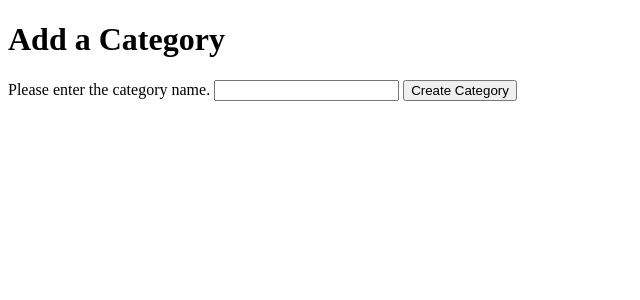
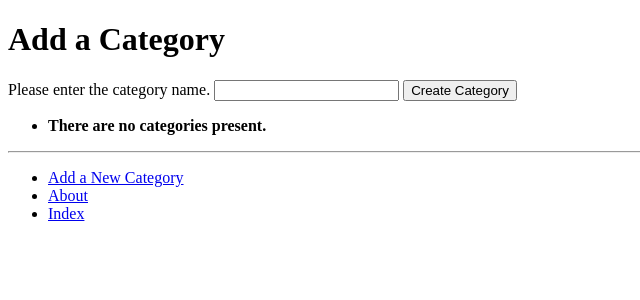
Before and after one commit to pauldoh21/tango_with_django_project, a Django app: page /rango/add_category/ in a window 1280 px wide. Shown: the top 300 px of the page, without its empty margins (0-640 px from the left). Run offline with Django 3.2, Linux system fonts and the light colour scheme; data that the repository does not hold is empty.

Commit message:
Chapter 9

```diff
--- /dev/null
+++ b/rango/templatetags/rango_template_tags.py
@@ -0,0 +1,9 @@
+from django import template
+from rango.models import Category
+
+register = template.Library()
+
+@register.inclusion_tag('rango/categories.html')
+def get_category_list(current_category=None):
+    return {'categories': Category.objects.all(),
+            'current_category': current_category}
--- a/rango/urls.py
+++ b/rango/urls.py
@@ -8,5 +8,5 @@ urlpatterns = [
     path('about/', views.about, name='about'),
     path('category/<slug:category_name_slug>/', views.show_category, name='show_category'),
     path('add_category/', views.add_category, name='add_category'),
-path('category/<slug:category_name_slug>/add_page/', views.add_page, name='add_page'),
+    path('category/<slug:category_name_slug>/add_page/', views.add_page, name='add_page'),
 ]
--- a/templates/rango/about.html
+++ b/templates/rango/about.html
@@ -1,4 +1,3 @@
-{% load staticfiles %}
 {% extends 'rango/base.html' %}
 {% load staticfiles %}
 
--- a/templates/rango/add_category.html
+++ b/templates/rango/add_category.html
@@ -1,12 +1,14 @@
-<!DOCTYPE html>
-<html>
-    <head>
-        <title>Rango</title>
-    </head>
-    <body>
+{% extends 'rango/base.html' %}
+{% load staticfiles %}
+
+{% block title_block %}
+	Add a Category
+{% endblock %}
+
+{% block body_block %}
         <h1>Add a Category</h1>
         <div>
-            <form id="category_form" method="post" action="/rango/add_category/">
+            <form id="category_form" method="post" action="{% url 'rango:add_category' %}">
                 {% csrf_token %}
                 {% for hidden in form.hidden_fields %}
                     {{ hidden }}
@@ -19,5 +21,4 @@
                 <input type="submit" name="submit" value="Create Category" />
             </form>
         </div>
-    </body>
-</html>
+{% endblock %}
--- a/templates/rango/base.html
+++ b/templates/rango/base.html
@@ -1,5 +1,6 @@
 <!DOCTYPE html>
-{& load staticfiles %}
+{% load staticfiles %}
+{% load rango_template_tags %}
 
 <html lang="en">
 <head>
@@ -13,15 +14,20 @@
 </head>
 <body>
   <div>
-  {& block body_block %}
+  {% block body_block %}
   {% endblock %}
+  </div>
+  <div>
+    {% block sidebar_block %}
+      {% get_category_list category %}
+    {% endblock %}
   </div>
   <hr />
   <div>
     <ul>
-      <li><a href="{% url 'rango:add_category %}">Add a New Category</a></li>
-      <li><a href="{% url rango:about %}">About</a></li>
-      <li><a href="{% url rango:index %}">Index</a></li>
+      <li><a href="{% url 'rango:add_category' %}">Add a New Category</a></li>
+      <li><a href="{% url 'rango:about' %}">About</a></li>
+      <li><a href="{% url 'rango:index' %}">Index</a></li>
     </ul>
   </div>
 </body>
--- /dev/null
+++ b/templates/rango/categories.html
@@ -0,0 +1,19 @@
+<ul>
+    {% if categories %}
+        {% for c in categories %}
+            {% if c == current_category %}
+            <li>
+                <strong>
+                    <a href="{% url 'rango:show_category' c.slug %}">{{ c.name }}</a>
+                </strong>
+            </li>
+            {% else %}
+            <li>
+                <a href="{% url 'rango:show_category' c.slug %}">{{ c.name }}</a>
+            </li>
+            {% endif %}
+        {% endfor %}
+    {% else %}
+        <li><strong>There are no categories present.</strong></li>
+    {% endif %}
+</ul>
--- a/templates/rango/category.html
+++ b/templates/rango/category.html
@@ -21,7 +21,7 @@
 			{% else %}
 			<strong>No pages currently in category.</strong>
 			{% endif %}
-			<a href="/rango/category/{{category.slug }}/add_page/">Add Page</a> <br/>
+			<a href="{% url 'rango:add_page' category.slug %}">Add Page</a> <br/>
 		{% else %}
 			The specified category does not exist.
 		{% endif %}
```
Also changed, not shown: templates/rango/add_page.html (+10 -9 lines), templates/rango/index.html (+7 -18 lines), rango/templatetags/__init__.py (added).
